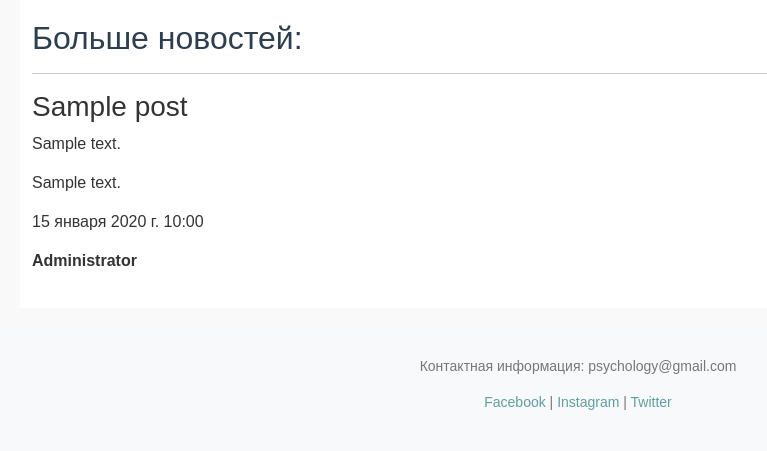
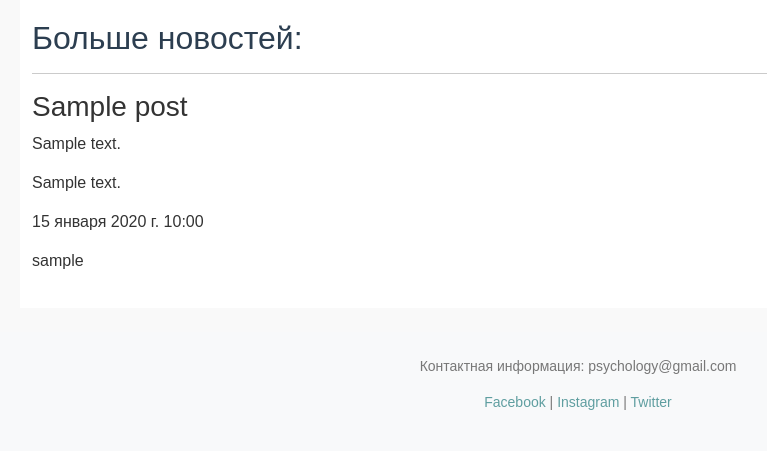
Before and after one commit to obogrelova/webDj_3, a Django app: page /news/ in a window 1280 px wide. Shown: the part 287-738 px from the top of the page, without its empty margins (62-829 px from the left). Run offline with Django 5.2, Linux system fonts and the light colour scheme; tables that the repository leaves empty hold one stand-in row (values such as "Sample post").

Commit message:
Update news.html

```diff
--- a/zerocoder/news/templates/news/news.html
+++ b/zerocoder/news/templates/news/news.html
@@ -13,8 +13,8 @@
         <p>{{ new.short_description }}</p>
         <p>{{ new.text }}</p>
         <p>{{ new.pub_date }}</p>
+        <p>{{ new.username }}</p>
     </div>
-    <p style="text-aligh: right"><strong>Administrator</strong></p>
 {% endfor %}
 
 {% endblock %}
```
